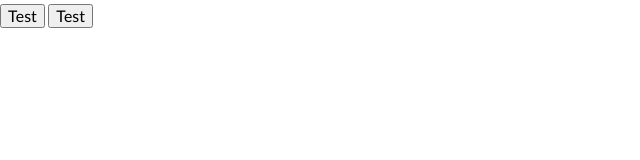
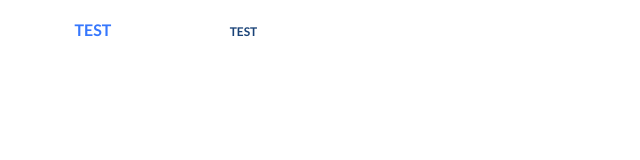
Before and after one commit to KateKharchenko/portfolio-11, a website: page index.html in a window 1280 px wide. Shown: the whole page, without its empty margins (0-640 px from the left). Drawn offline with Linux system fonts and the light colour scheme.

Commit message:
Buttons styles

```diff
--- a/index.html
+++ b/index.html
@@ -9,6 +9,6 @@
 </head>
 <body>
     <button class="btn">Test</button>
-    <button class="btn btn-sm">Test</button>
+    <button class="btn btn--sm">Test</button>
 </body>
 </html>
--- /dev/null
+++ b/scss/_btns.scss
@@ -0,0 +1,20 @@
+.btn {
+    text-transform: uppercase;
+    font-weight: 700;
+    color: $title-color;
+    background-color: $white;
+    border: $b-width solid $white;
+    font-size: 1.6rem;
+    padding: 1.25em 4.6em;
+    border-radius: 2em;
+
+    @include hover {
+        color: $white;
+        background-color: transparent;
+    }
+    &--sm {
+        color: $dark-blue;
+        font-size: 1.2rem;
+        padding: 1.1em 3.3em;
+    }
+}
--- a/scss/_variables.scss
+++ b/scss/_variables.scss
@@ -5,6 +5,7 @@ $title-color: #3677fd;
 
 $white: #ffffff;
 $blue: #f1f8ff;
+$dark-blue: #194277;
 $gray: #f4f4f4;
 
 $b-width: 1px;
--- a/scss/styles.scss
+++ b/scss/styles.scss
@@ -10,6 +10,7 @@
 @import 'footer';
 @import 'nav';
 @import 'modal';
+@import 'btns';
 
 * {
     box-sizing: border-box;
```
Also changed, not shown: css/styles.css, 1 other file.
